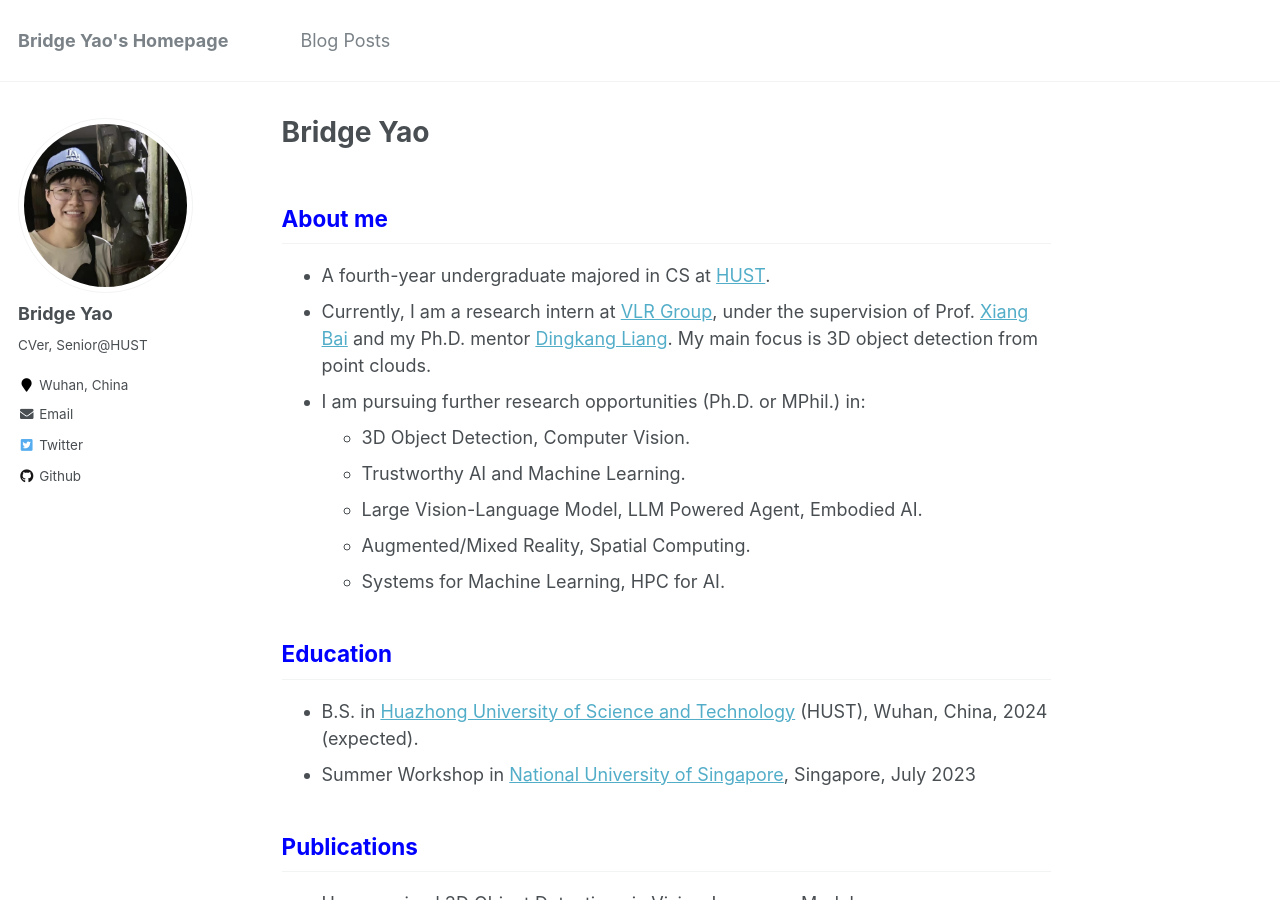
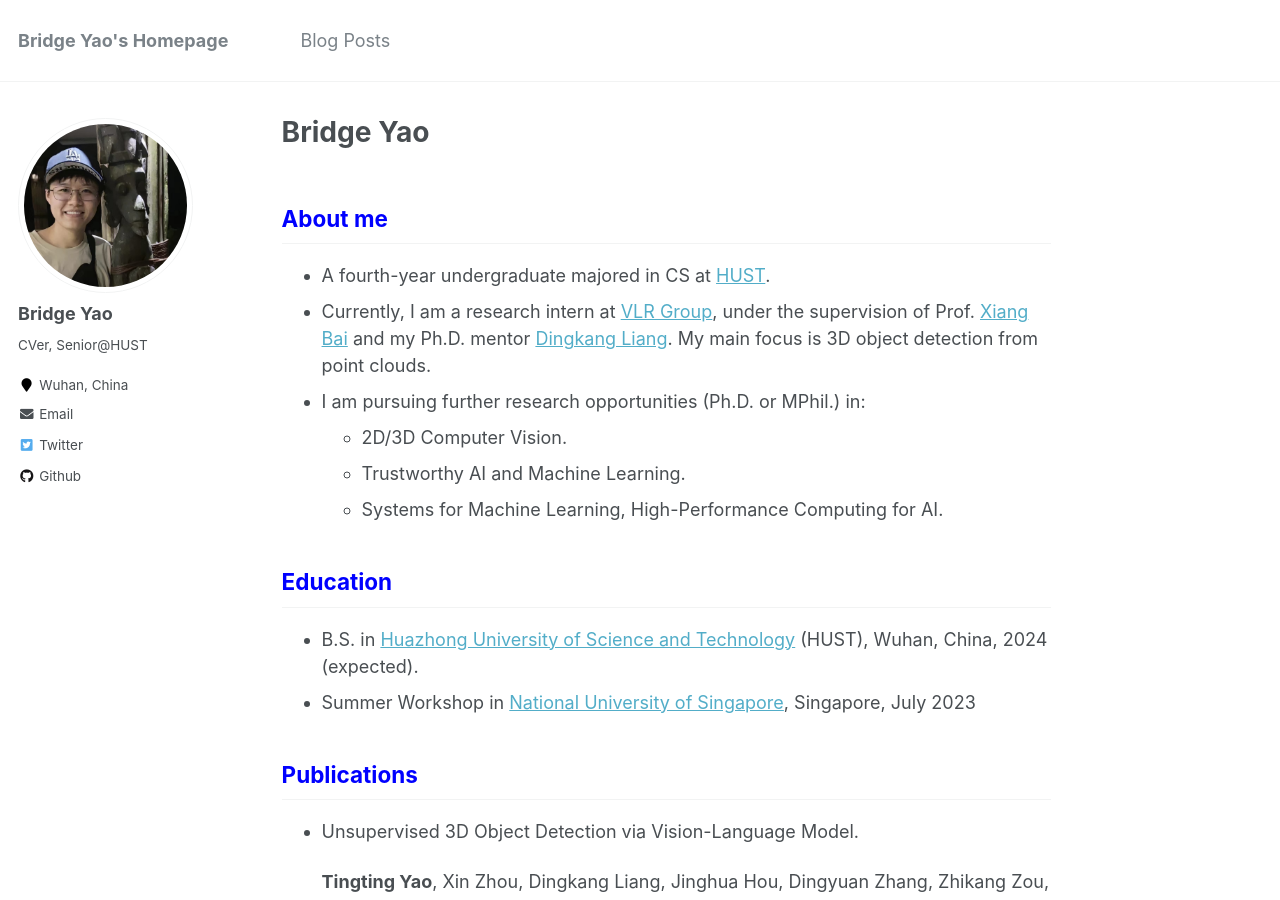
Before and after one commit to iBridgeYao/iBridgeYao.github.io, a Jekyll site: the page built from _pages/about.md, in a window 1280 px wide and 900 px high. Built offline with Jekyll 4.4.1, drawn with Linux system fonts in a browser that asks for light colours.

Commit message:
add clarify

```diff
--- a/_pages/about.md
+++ b/_pages/about.md
@@ -17,11 +17,13 @@ redirect_from:
 - A fourth-year undergraduate majored in CS at [HUST](http://english.hust.edu.cn/).
 - Currently, I am a research intern at [VLR Group](https://vlrlab.net/), under the supervision of Prof. [Xiang Bai](https://scholar.google.com/citations?user=UeltiQ4AAAAJ&hl=zh-CN&oi=ao) and my Ph.D. mentor [Dingkang Liang](https://dk-liang.github.io/). My main focus is 3D object detection from point clouds.
 - I am pursuing further research opportunities (Ph.D. or MPhil.) in:
-  - 3D Object Detection, Computer Vision.
+  - 2D/3D Computer Vision.
   - Trustworthy AI and Machine Learning.
-  - Large Vision-Language Model, LLM Powered Agent, Embodied AI.
-  - Augmented/Mixed Reality, Spatial Computing.
-  - Systems for Machine Learning, HPC for AI.
+  - Systems for Machine Learning, High-Performance Computing for AI.
+
+<!-- * Large Vision-Language Model, LLM Powered Agent, Embodied AI. -->
+
+<!-- * Augmented/Mixed Reality, Spatial Computing. -->
 
 <h2 class="col">
 <font color=blue>Education</font>
```
